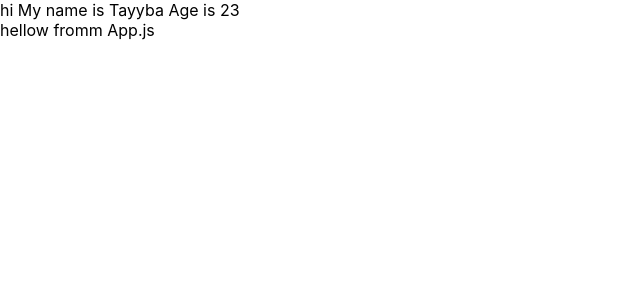
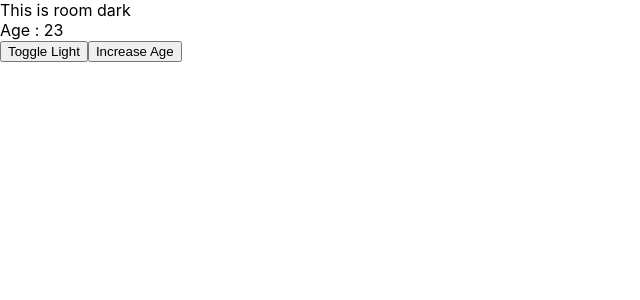
Before and after one commit to taybaBa/ReactPractice, a React (Create React App) app: page / in a window 1280 px wide. Shown: the top 300 px of the page, without its empty margins (0-640 px from the left). Built offline with nearby package versions, Linux system fonts and the light colour scheme.

Commit message:
functions userState

```diff
--- a/package.json
+++ b/package.json
@@ -6,6 +6,7 @@
     "@testing-library/jest-dom": "^4.2.4",
     "@testing-library/react": "^9.5.0",
     "@testing-library/user-event": "^7.2.1",
+    "axios": "^0.20.0",
     "react": "^16.13.1",
     "react-dom": "^16.13.1",
     "react-scripts": "3.4.3"
--- a/src/App.js
+++ b/src/App.js
@@ -1,12 +1,13 @@
 import React from 'react';
-import logo from './logo.svg';
+
 import './App.css';
+import Room from './Room';
 
-function App(props) {
+function App() {
   return  (
     <div>
-      <div>hi My name is {props.name} Age is {props.age}</div>
-      hellow fromm App.js
+
+      <div><Room></Room></div>
     </div> )
 
 }
--- /dev/null
+++ b/src/Room.js
@@ -0,0 +1,39 @@
+ import React, {useState} from 'react';
+
+import './App.css';
+
+function Room() {
+  let [isLit,setLit]  = useState(false);
+  let[age,setAge] = useState(23);
+
+  function UpdateLit(){
+    console.log("Button Clicked");
+    setLit(!isLit)
+
+  }
+//  const Updateage= ()=>{
+//     console.log("increase Age");
+//     setAge(++age);
+
+
+//   }
+  return  (
+    <div>
+      This is room    {isLit? "lit" :"dark"}
+      <br/>
+      Age : {age}
+      <br/>
+      <button onClick={UpdateLit}>Toggle Light
+        </button>
+        {/* -------------other way of writing function---------- */}
+        <button onClick={()=>{
+              console.log("increase Age")
+              setAge(++age);
+        } }> Increase Age
+        </button>
+
+    </div> );
+}
+
+
+export default Room;
--- a/src/index.js
+++ b/src/index.js
@@ -5,8 +5,8 @@ import App from './App';
 import * as serviceWorker from './serviceWorker';
 
 ReactDOM.render(
-  <div><App name="Tayyba" age={23}/> </div>,
-
+  // <div><App name="Tayyba" age={23} /> </div>,
+   <App/  >,
   document.getElementById('root')
 );
 
```
Also changed, not shown: 1 other file (tests, documents, lock files or other folders).
